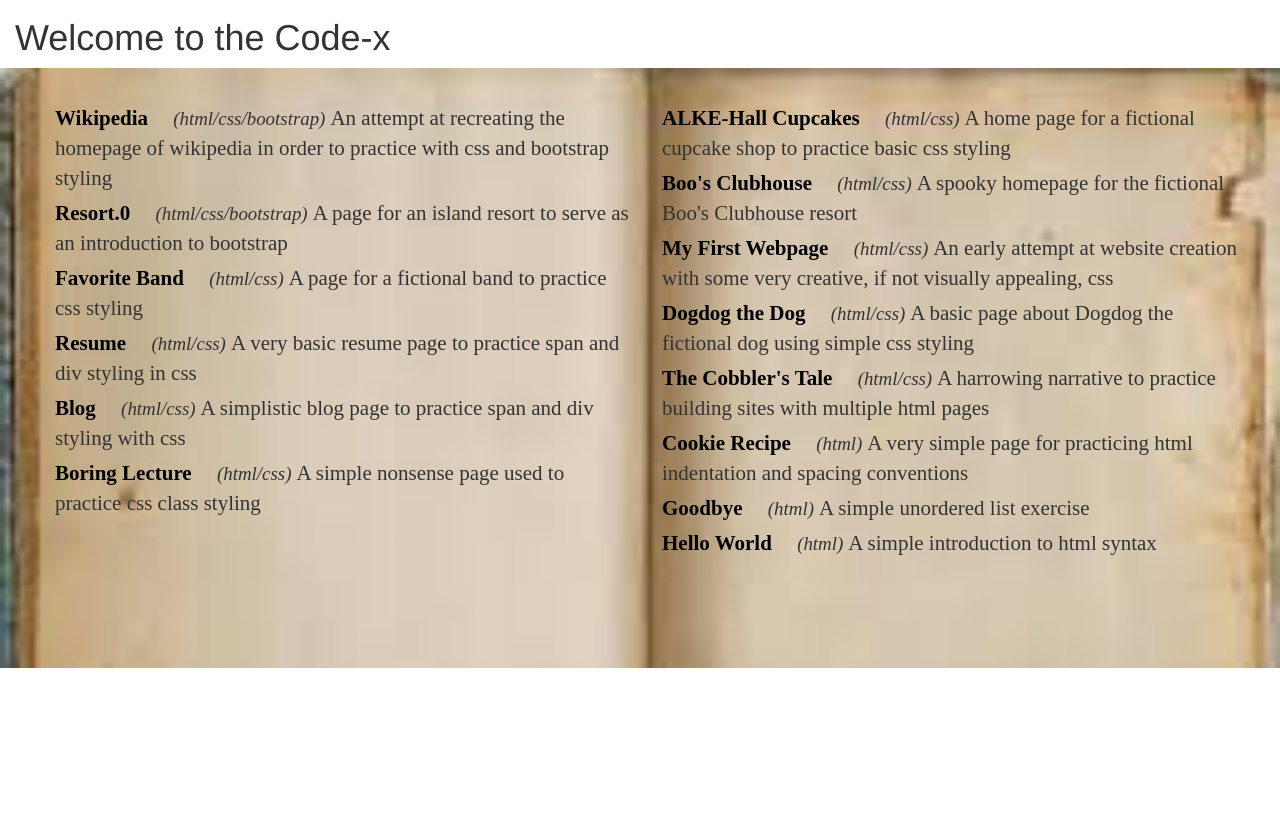
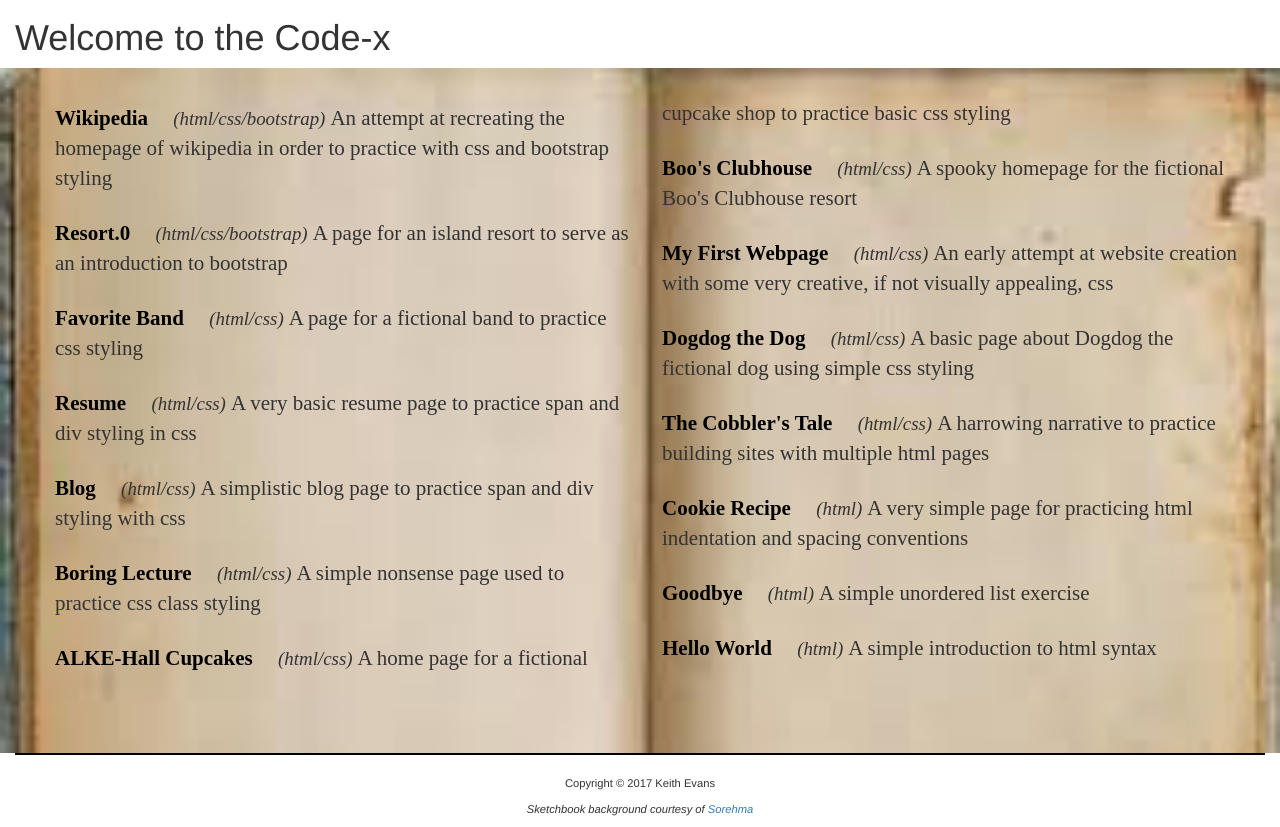
Before and after one commit to KWLEvans/portfolio, a plain HTML site: page index.html in a window 1280 px wide. Shown: the part 962-1789 px from the top of the page. Before the commit the page ends 1630 px from the top, so only its background shows below. Drawn offline with Linux system fonts and the light colour scheme; a web font is replaced by a local one.

Commit message:
add footer w/ copyright and art credit

```diff
--- a/css/styles.css
+++ b/css/styles.css
@@ -10,7 +10,7 @@
 .repolist {
   width: 100vw;
   margin: 0px -15px;
-  padding: 30px 30px 100px 10px;
+  padding: 30px 30px 40px 10px;
   background-image: url(../img/book-background.jpeg);
   background-size: cover;
 }
@@ -19,7 +19,7 @@
 }
 .repolist li{
   font-family: 'Rasa', serif;
-  padding: 5px 10px 0px 5px;
+  padding: 5px 10px 20px 5px;
   font-size: 1.5em;
   list-style: none;
 }
@@ -47,3 +47,10 @@
   padding-right: 5px;
   padding-left: 20px;
 }
+
+/*Footer Styling*/
+footer {
+  font-size: .8em;
+  padding-top: 20px;
+  border-top: 2px solid black;
+}
--- a/index.html
+++ b/index.html
@@ -90,6 +90,10 @@
           </li>
         </ul>
       </div>
+      <footer class="text-center">
+        <p>Copyright &copy; 2017 Keith Evans</p>
+        <p><em>Sketchbook background courtesy of <a href="http://sorehma.deviantart.com/">Sorehma</a></em></p>
+      </footer>
     </div>
   </body>
 </html>
```
